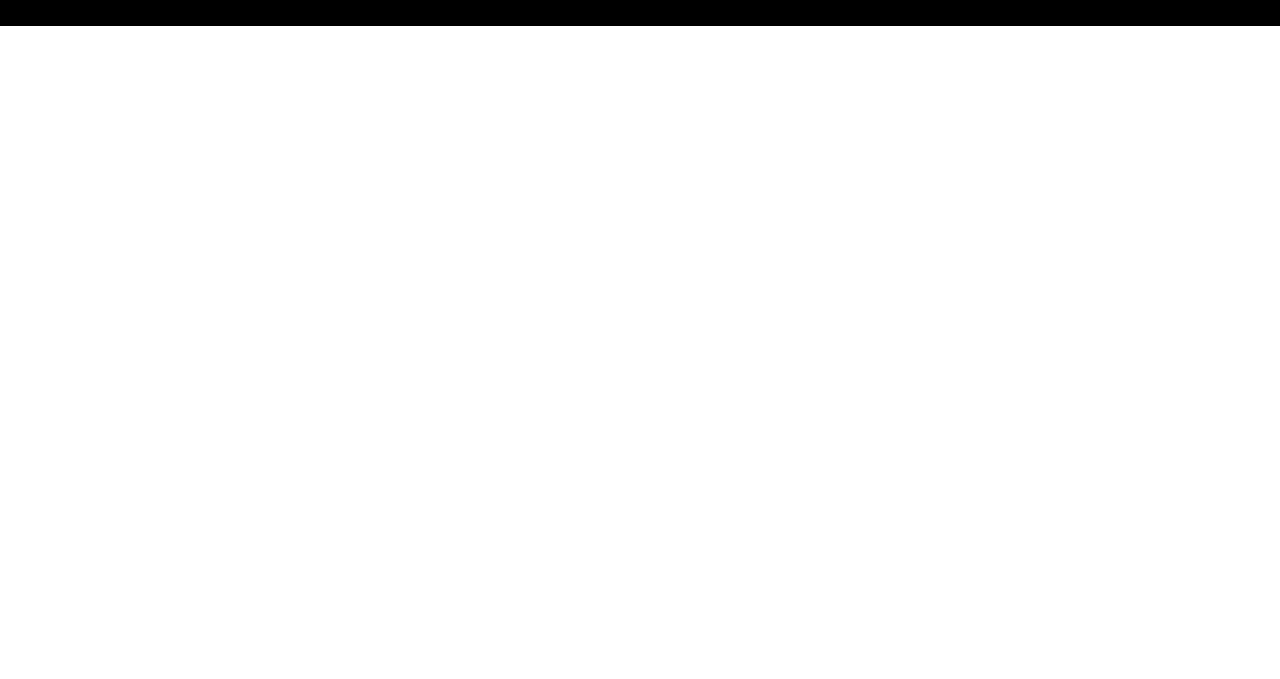
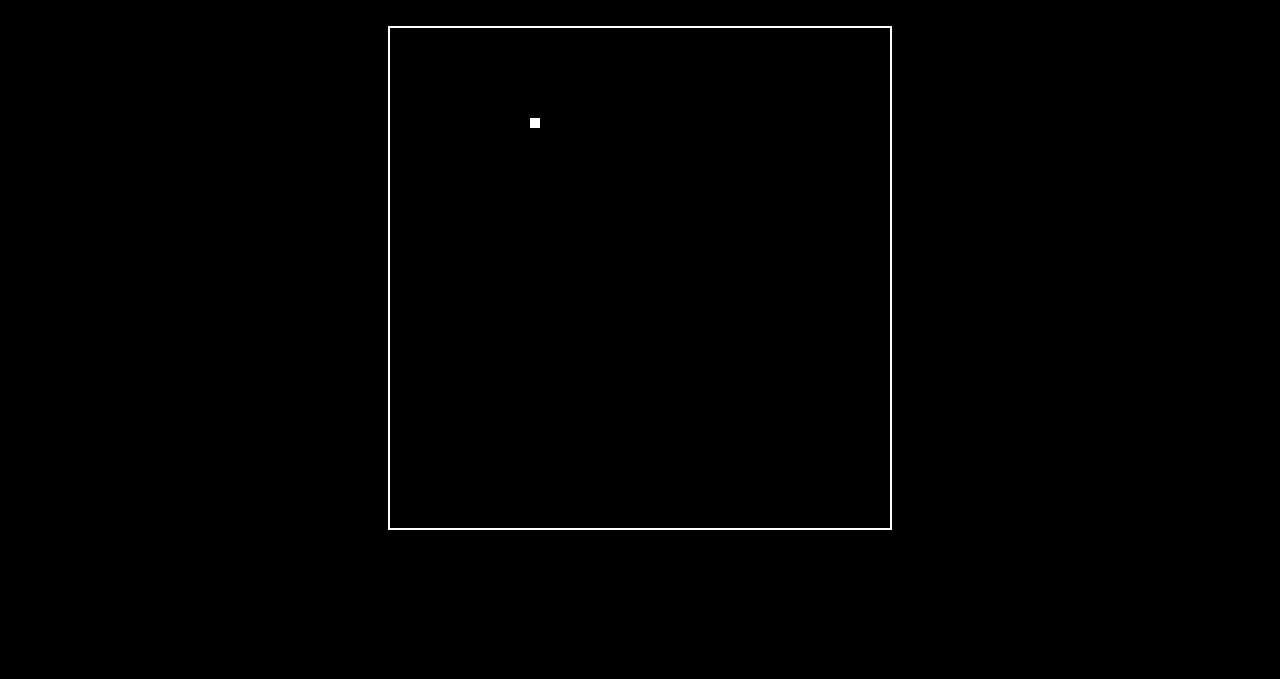
Before and after one commit to RainbowBridge-William/snake-game, a plain HTML site: page index.html in a window 1280 px wide. Shown: the part 121-800 px from the top of the page. Drawn offline with Linux system fonts and the light colour scheme.

Commit message:
add food

```diff
--- a/index.html
+++ b/index.html
@@ -4,7 +4,7 @@
     <meta charset="UTF-8" />
     <meta http-equiv="X-UA-Compatible" content="IE=edge" />
     <meta name="viewport" content="width=device-width, initial-scale=1.0" />
-    <link rel="stylesheet" href="./style.css">
+    <link rel="stylesheet" href="./styles/style.css" />
     <title>Document</title>
   </head>
   <body>
@@ -12,6 +12,8 @@
       <h1><strong>Snake Game</strong></h1>
       <p>Points: <span>0</span></p>
     </header>
+
+    <div class="canvas"><canvas width="500" height="500"></canvas></div>
+    <script src="scripts/script.js"></script>
   </body>
-
 </html>
--- /dev/null
+++ b/scripts/script.js
@@ -0,0 +1,47 @@
+console.log("Hello");
+
+let canvas = document.getElementsByTagName("canvas")[0];
+let height = canvas.height;
+let width = canvas.width;
+let ctx = canvas.getContext("2d");
+
+const SIZE = 10;
+function drawRect(x, y) {
+    ctx.fillStyle = "white";
+    ctx.fillRect(x, y, SIZE, SIZE);
+}
+
+let food = {
+    x: 0,
+    y: 0
+};
+
+console.log(food);
+
+function addFood() {
+    let xVal = Math.floor(Math.random() * width / SIZE) * SIZE;
+    console.log(xVal);
+
+    let yVal = Math.floor((Math.random() * width) / SIZE) * SIZE;
+    console.log(yVal);
+
+    food = {
+        x: xVal,
+        y: yVal
+    }
+};
+
+addFood(1, 2);
+console.log(food);
+drawRect(food.x, food.y);
+
+let snake = [];
+function addSnake(xVal, yVal) {
+    snake.push({
+        x: xVal,
+        y: yVal
+    })
+}
+
+console.log(snake)
+addSnake(0,0)
--- a/style.css
+++ /dev/null
@@ -1,21 +0,0 @@
-@import url('https://fonts.googleapis.com/css2?family=Open+Sans&family=Raleway&display=swap');
-
-
-body, html, h1 {
-    margin :0;
-}
-
-body {
-    font-family: 'Ranchers', cursive;
-}
-
-header {
-    background-color: black;
-    color: white;
-    padding: 20px;
-    text-align: center;
-}
-
-p {
-    font-size: 22px;
-}
--- /dev/null
+++ b/styles/style.css
@@ -0,0 +1,34 @@
+@import url("https://fonts.googleapis.com/css2?family=Open+Sans&family=Raleway&display=swap");
+
+body,
+html,
+h1 {
+  margin: 0;
+  background-color: black;
+}
+
+body {
+  font-family: "Ranchers", cursive;
+}
+
+header {
+  background-color: black;
+  color: white;
+  padding: 20px;
+  text-align: center;
+}
+
+p {
+  font-size: 22px;
+}
+
+canvas {
+  width: 500px;
+  height: 500px;
+  border: white solid 2px;
+}
+
+.canvas {
+  display: flex;
+  justify-content: center;
+}
```
